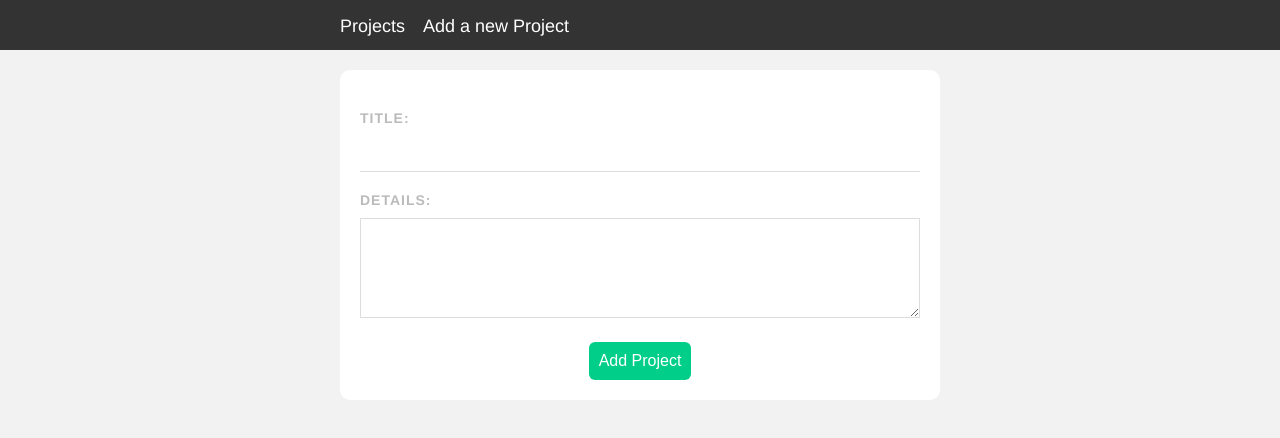
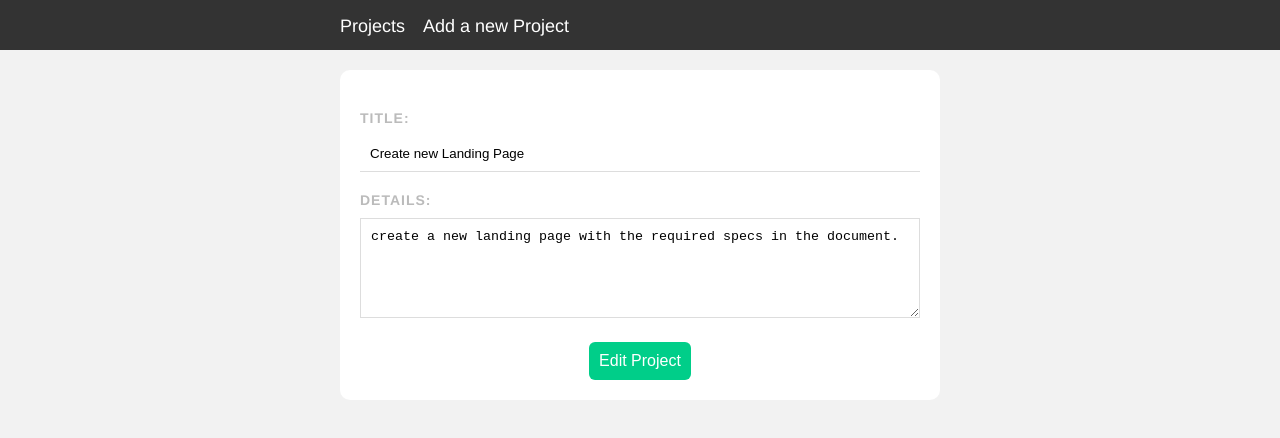
Before and after one commit to Lynsalt/vue-project-planner, a Vue app: page /projects/1 in a window 1280 px wide. Shown: the top 438 px of the page. Built offline with nearby package versions, Linux system fonts and the light colour scheme; data requests are answered from the project's data file.

Commit message:
Fetch data to pre populate form

```diff
--- a/src/views/EditProject.vue
+++ b/src/views/EditProject.vue
@@ -1,22 +1,33 @@
 <template>
   <div class="container">
-    <form @submit.prevent="handleSubmit">
+    <form>
       <label>Title:</label>
       <input type="text" required v-model="title">
       <label>Details:</label>
       <textarea required  v-model="details"></textarea>
-      <button>Add Project</button>
+      <button>Edit Project</button>
     </form>
   </div>
 </template>
 
 <script>
 export default {
+    props:['id'],
     name:' EditProject',
   data(){
       return{
-
+         title: '',
+         details: '',
+         uri: 'http://localhost:3000/projects/' + this.id
       }
+  },
+  mounted(){
+       fetch(this.uri)
+       .then(res=> res.json())
+       .then(data=>{
+           this.title = data.title
+           this.details = data.details
+       })
   }
 }
 </script>
```
